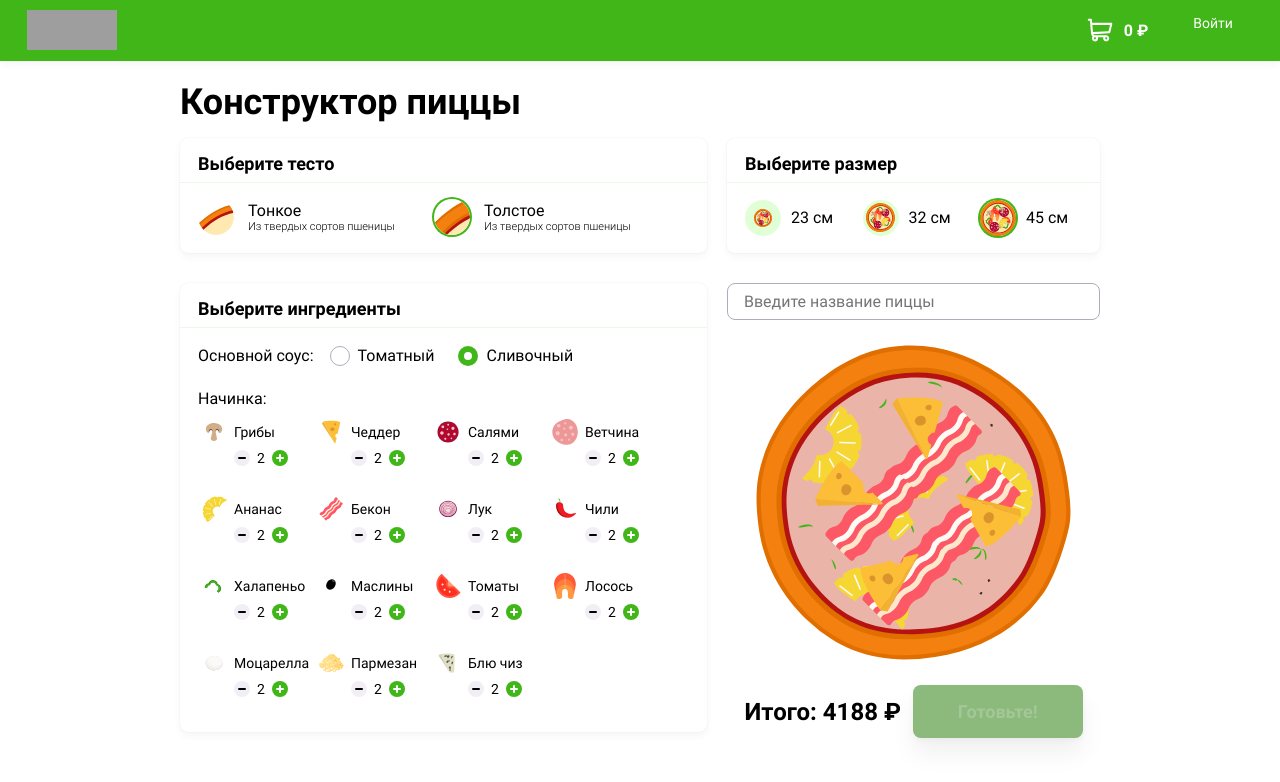
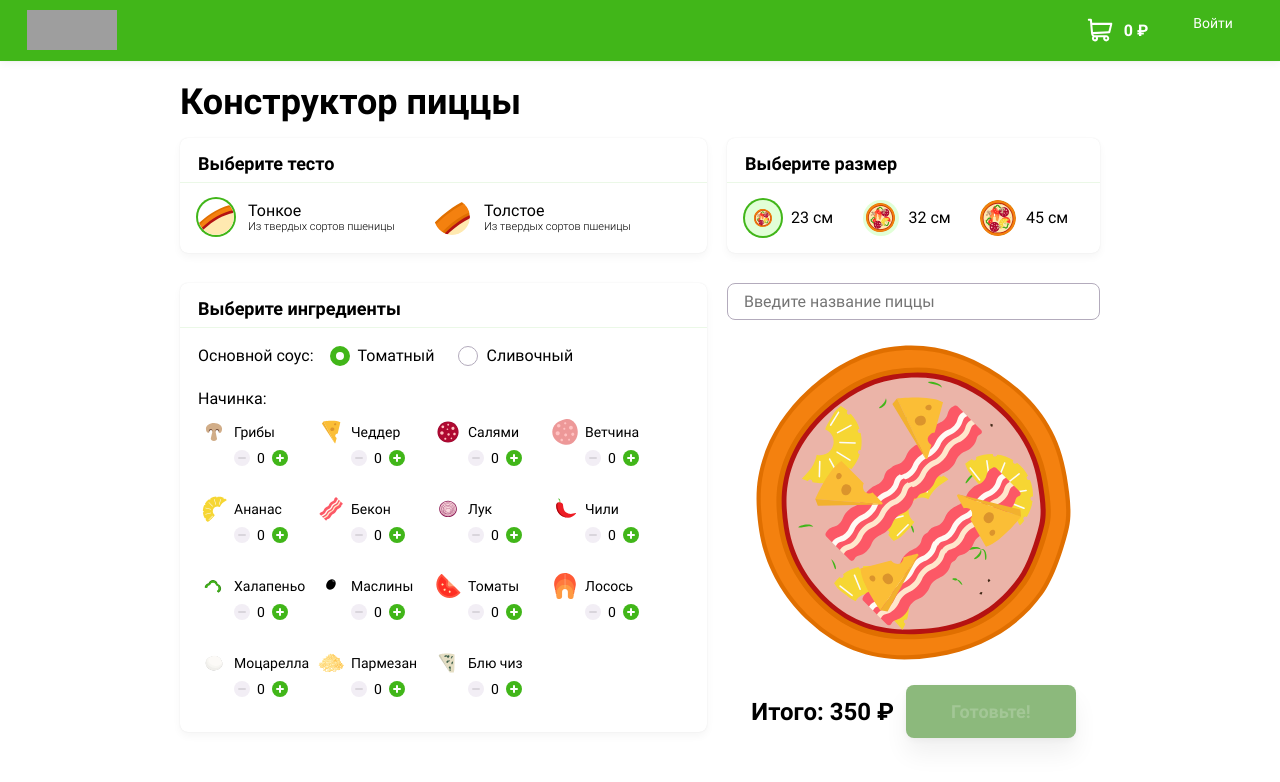
Before and after one commit to htmlacademy-vue/854503-pizza-1, a Vue app in the folder src/frontend/: page /cart in a window 1280 px wide. Shown: the top 782 px of the page. Built offline with nearby package versions, Linux system fonts and the light colour scheme; grey boxes are pictures that could not be loaded.

Commit message:
Правит замечания

```diff
--- a/src/frontend/src/common/components/AppDrag.vue
+++ b/src/frontend/src/common/components/AppDrag.vue
@@ -14,12 +14,6 @@ import { MOVE, DATA_TRANSFER_PAYLOAD } from "../const";
 
 export default {
   name: "AppDrag",
-
-  // data() {
-  //   return {
-  //     isDraggable: true,
-  //   };
-  // },
 
   props: {
     transferData: {
--- a/src/frontend/src/common/components/ItemCounter.vue
+++ b/src/frontend/src/common/components/ItemCounter.vue
@@ -6,14 +6,12 @@
           {{ item.name }}
         </span>
 
-        <div
-          class="counter counter--orange ingredients__counter"
-          @click="countChange"
-        >
+        <div class="counter counter--orange ingredients__counter">
           <button
             type="button"
             class="counter__button counter__button--minus"
             :disabled="count === MIN_INGREDIENTS"
+            @click="countDec"
           >
             <span class="visually-hidden">Меньше</span>
           </button>
@@ -28,6 +26,7 @@
             type="button"
             class="counter__button counter__button--plus"
             :disabled="count >= MAX_INGREDIENTS"
+            @click="countInc"
           >
             <span class="visually-hidden">Больше</span>
           </button>
@@ -73,27 +72,23 @@ export default {
   },
 
   methods: {
+    countInc() {
+      this.$emit("countInc", this.count + 1);
+    },
+    countDec() {
+      this.$emit("countDec", this.count - 1);
+    },
     countChange(evt) {
-      let currentCount = this.count;
-      if (evt.target.classList.contains("counter__button--minus")) {
-        --currentCount;
-      } else if (evt.target.classList.contains("counter__input")) {
-        currentCount = Number.parseInt(evt.target.value, 10);
-      } else if (evt.target.classList.contains("counter__button--plus")) {
-        ++currentCount;
-      } else {
-        return;
+      let currentCount = Number.parseInt(evt.target.value, 10);
+
+      if (currentCount < MIN_INGREDIENTS) {
+        currentCount = 0;
+      }
+      if (currentCount > MAX_INGREDIENTS) {
+        currentCount = MAX_INGREDIENTS;
       }
 
-      this.$emit("countChange", { id: this.item.id, count: currentCount });
-
-      // if (this.currentCount === MAX_INGREDIENTS) {
-      //   this.isDraggable = false;
-      //   return;
-      // }
-      // if (this.currentCount < MAX_INGREDIENTS) {
-      //   this.isDraggable = true;
-      // }
+      this.$emit("countChange", currentCount);
     },
   },
 };
--- a/src/frontend/src/common/components/RadioButton.vue
+++ b/src/frontend/src/common/components/RadioButton.vue
@@ -3,11 +3,11 @@
     <input
       type="radio"
       :name="name"
-      :value="item.value"
+      :value="value"
       :checked="isSelected"
       @input="$emit('radioChange', $event.target.value)"
     />
-    <span>{{ item.text }}</span>
+    <span>{{ text }}</span>
   </label>
 </template>
 
@@ -16,8 +16,12 @@ export default {
   name: "RadioButton",
 
   props: {
-    item: {
-      type: Object,
+    value: {
+      type: String,
+      required: true,
+    },
+    text: {
+      type: String,
       required: true,
     },
     name: {
--- a/src/frontend/src/common/helpers.js
+++ b/src/frontend/src/common/helpers.js
@@ -1,3 +1,5 @@
+import { dough, sizes, sauces } from "../common/enums";
+
 export const getIngredient = (pizza) => {
   const ingredients = pizza.ingredients.map((ingredient) => {
     let item = ingredient.image.split("/");
@@ -10,13 +12,15 @@ export const getIngredient = (pizza) => {
   return Object.assign(pizza, { ingredients: ingredients });
 };
 
-export const findItem = (array, value) => {
+export const findItemByValue = (array, value) => {
   return array.find((item) => {
-    if (item.value) {
-      return item.value === value;
-    } else {
-      return item.id === value;
-    }
+    return item.value === value;
+  });
+};
+
+export const findItemById = (array, id) => {
+  return array.find((item) => {
+    return item.id === id;
   });
 };
 
@@ -24,11 +28,26 @@ export const makeIngredientsList = (ingredients) => {
   const list = {};
 
   for (let item of ingredients) {
-    list[item.id] = {
-      count: 2,
-      price: item.price,
-    };
+    list[item.id] = 0;
   }
 
   return list;
 };
+
+export const getDefaultPizza = (d) => {
+  const a = {
+    size: {
+      value: findItemById(sizes, d.sizes[0].id).value,
+      multiplier: d.sizes[0].multiplier,
+    },
+    sauce: {
+      value: findItemById(sauces, d.sauces[0].id).value,
+      price: d.sauces[0].price,
+    },
+    dough: {
+      value: findItemById(dough, d.dough[0].id).value,
+      price: d.dough[0].price,
+    },
+  };
+  return a;
+};
--- a/src/frontend/src/modules/builder/components/BuilderDoughSelector.vue
+++ b/src/frontend/src/modules/builder/components/BuilderDoughSelector.vue
@@ -10,15 +10,14 @@
           :isSelected="selectedDough.value === item.value"
           name="dough"
           @selectorChange="$emit('doughChange', $event)"
-        >
-        </SelectorItem>
+        />
       </div>
     </div>
   </div>
 </template>
 
 <script>
-import SelectorItem from "../../../common/components/SelectorItem.vue";
+import SelectorItem from "@/common/components/SelectorItem.vue";
 
 export default {
   name: "BuilderDoughSelector",
@@ -37,12 +36,6 @@ export default {
   components: {
     SelectorItem,
   },
-
-  methods: {
-    doughTypeChange(value) {
-      this.$emit("doughTypeChange", value);
-    },
-  },
 };
 </script>
 <style lang="scss" scoped></style>
--- a/src/frontend/src/modules/builder/components/BuilderIngredientsSelector.vue
+++ b/src/frontend/src/modules/builder/components/BuilderIngredientsSelector.vue
@@ -10,7 +10,8 @@
           <RadioButton
             v-for="item in sauces"
             :key="item.id"
-            :item="item"
+            :value="item.value"
+            :text="item.text"
             name="sauce"
             :isSelected="selectedSauce.value === item.value"
             @radioChange="$emit('sauceChange', $event)"
@@ -26,11 +27,20 @@
               v-for="ingredient in ingredients"
               :key="ingredient.id"
               :item="ingredient"
-              :isDraggable="
-                customIngredients[ingredient.id].count < MAX_INGREDIENTS
+              :isDraggable="customIngredients[ingredient.id] < MAX_INGREDIENTS"
+              :count="customIngredients[ingredient.id]"
+              @countInc="
+                $emit('ingredientAdd', { id: ingredient.id, count: $event })
               "
-              :count="customIngredients[ingredient.id].count"
-              @countChange="$emit('ingredientChange', $event)"
+              @countDec="
+                $emit('ingredientDec', { id: ingredient.id, count: $event })
+              "
+              @countChange="
+                $emit('ingredientCountChange', {
+                  id: ingredient.id,
+                  count: $event,
+                })
+              "
             >
             </ItemCounter>
           </ul>
@@ -41,9 +51,9 @@
 </template>
 
 <script>
-import RadioButton from "../../../common/components/RadioButton";
-import ItemCounter from "../../../common/components/ItemCounter";
-import { MAX_INGREDIENTS } from "../../../common/const";
+import RadioButton from "@/common/components/RadioButton";
+import ItemCounter from "@/common/components/ItemCounter";
+import { MAX_INGREDIENTS } from "@/common/const";
 
 export default {
   name: "BuilderIngredientsSelector",
--- a/src/frontend/src/modules/builder/components/BuilderPizzaView.vue
+++ b/src/frontend/src/modules/builder/components/BuilderPizzaView.vue
@@ -13,7 +13,7 @@
 </template>
 
 <script>
-import AppDrop from "../../../common/components/AppDrop";
+import AppDrop from "@/common/components/AppDrop";
 
 export default {
   name: "BuilderPizzaView",
--- a/src/frontend/src/modules/builder/components/BuilderSizeSelector.vue
+++ b/src/frontend/src/modules/builder/components/BuilderSizeSelector.vue
@@ -18,7 +18,7 @@
 </template>
 
 <script>
-import SelectorItem from "../../../common/components/SelectorItem";
+import SelectorItem from "@/common/components/SelectorItem";
 
 export default {
   name: "BuilderSizeSelector",
--- a/src/frontend/src/views/Index.vue
+++ b/src/frontend/src/views/Index.vue
@@ -22,8 +22,10 @@
             :ingredients="pizza.ingredients"
             :customIngredients="customPizza.ingredients"
             :selectedSauce="customPizza.sauce"
-            @ingredientChange="ingredientAmountChange"
             @sauceChange="sauceChange"
+            @ingredientCountChange="ingredientAmountChange"
+            @ingredientAdd="ingredientAmountChange"
+            @ingredientDec="ingredientAmountChange"
           />
 
           <div class="content__pizza">
@@ -52,8 +54,9 @@ import misc from "../static/misc";
 import user from "../static/user";
 import {
   getIngredient,
-  findItem,
+  findItemByValue,
   makeIngredientsList,
+  getDefaultPizza,
 } from "../common/helpers";
 import { dough, sizes, sauces } from "../common/enums";
 import AppLayout from "../layouts/AppLayout";
@@ -83,21 +86,10 @@ export default {
       sauces,
       dough,
       sizes,
-      customPizza: {
-        size: {
-          value: "big",
-          multiplier: 3,
-        },
-        sauce: {
-          value: "creamy",
-          price: 50,
-        },
-        dough: {
-          value: "large",
-          price: 300,
-        },
+      // Дефолтные значения нужно получать из /static/pizza
+      customPizza: Object.assign({}, getDefaultPizza(pizza), {
         ingredients: makeIngredientsList(pizza.ingredients),
-      },
+      }),
     };
   },
 
@@ -110,7 +102,8 @@ export default {
 
       for (let ingredient in ingredients) {
         currentPrice +=
-          ingredients[ingredient].price * ingredients[ingredient].count;
+          this.pizza.ingredients[ingredient - 1].price *
+          ingredients[ingredient];
       }
 
       return currentPrice * this.customPizza.size.multiplier;
@@ -120,46 +113,32 @@ export default {
   methods: {
     ingredientAmountChange({ id, count }) {
       const obj = Object.assign({}, this.customPizza.ingredients, {
-        [id]: {
-          count,
-          price: findItem(this.pizza.ingredients, id).price,
-        },
+        [id]: count,
       });
 
       this.customPizza.ingredients = obj;
     },
     addIngredient({ id }) {
-      let ingredient = this.customPizza.ingredients[id];
+      const ingredient = this.customPizza.ingredients[id];
 
-      if (ingredient) {
-        ingredient.count = ingredient.count + 1;
-      } else {
-        const obj = Object.assign({}, this.customPizza.ingredients, {
-          [id]: {
-            count: 1,
-            price: findItem(this.pizza.ingredients, id).price,
-          },
-        });
-
-        this.customPizza.ingredients = obj;
-      }
+      this.customPizza.ingredients[id] = ingredient + 1;
     },
     doughChange(value) {
       this.customPizza.dough = {
         value,
-        price: findItem(this.dough, value).price,
+        price: findItemByValue(this.dough, value).price,
       };
     },
     sauceChange(value) {
       this.customPizza.sauce = {
         value,
-        price: findItem(this.sauces, value).price,
+        price: findItemByValue(this.sauces, value).price,
       };
     },
     sizeChange(value) {
       this.customPizza.size = {
         value,
-        multiplier: findItem(this.sizes, value).multiplier,
+        multiplier: findItemByValue(this.sizes, value).multiplier,
       };
     },
   },
```
